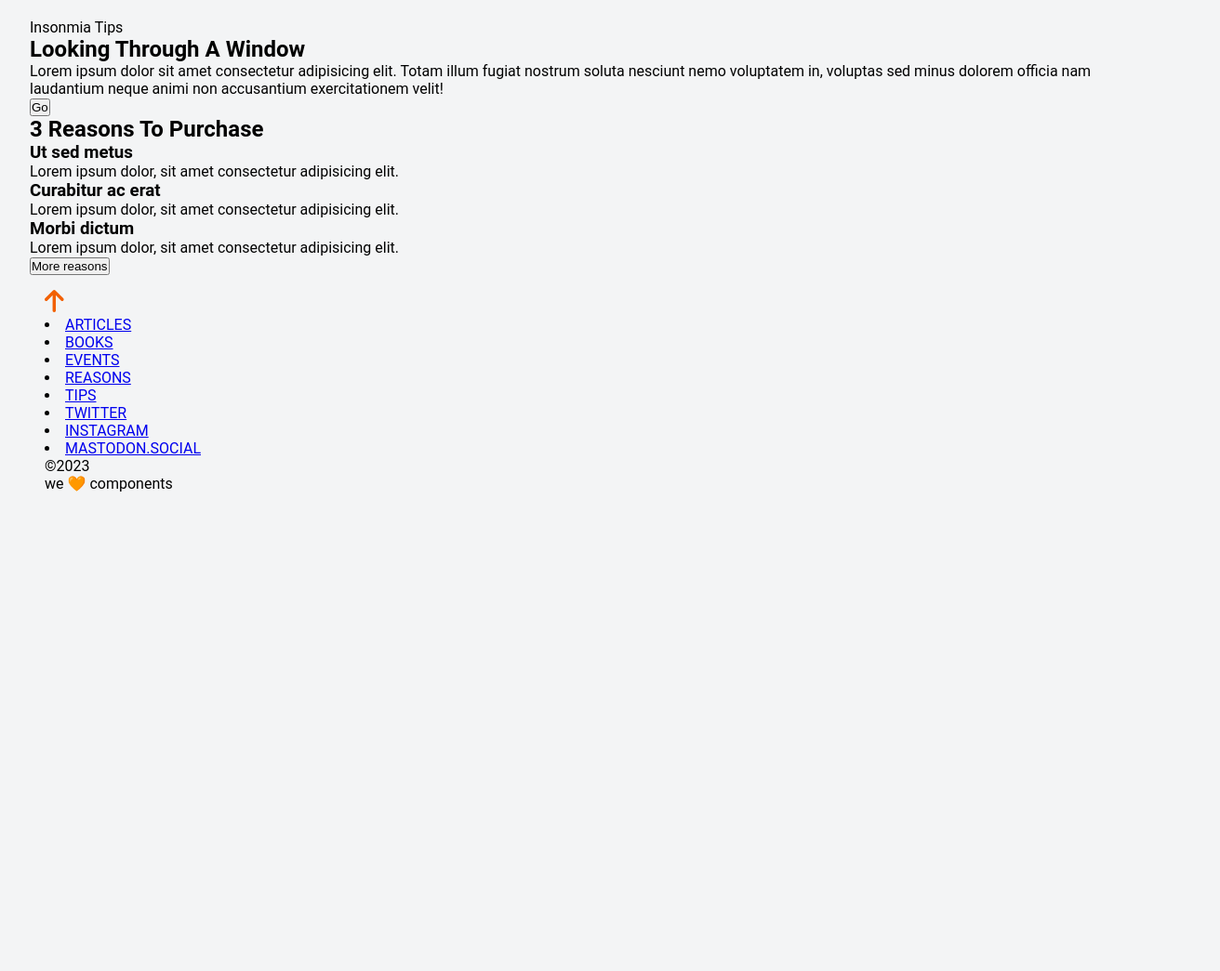
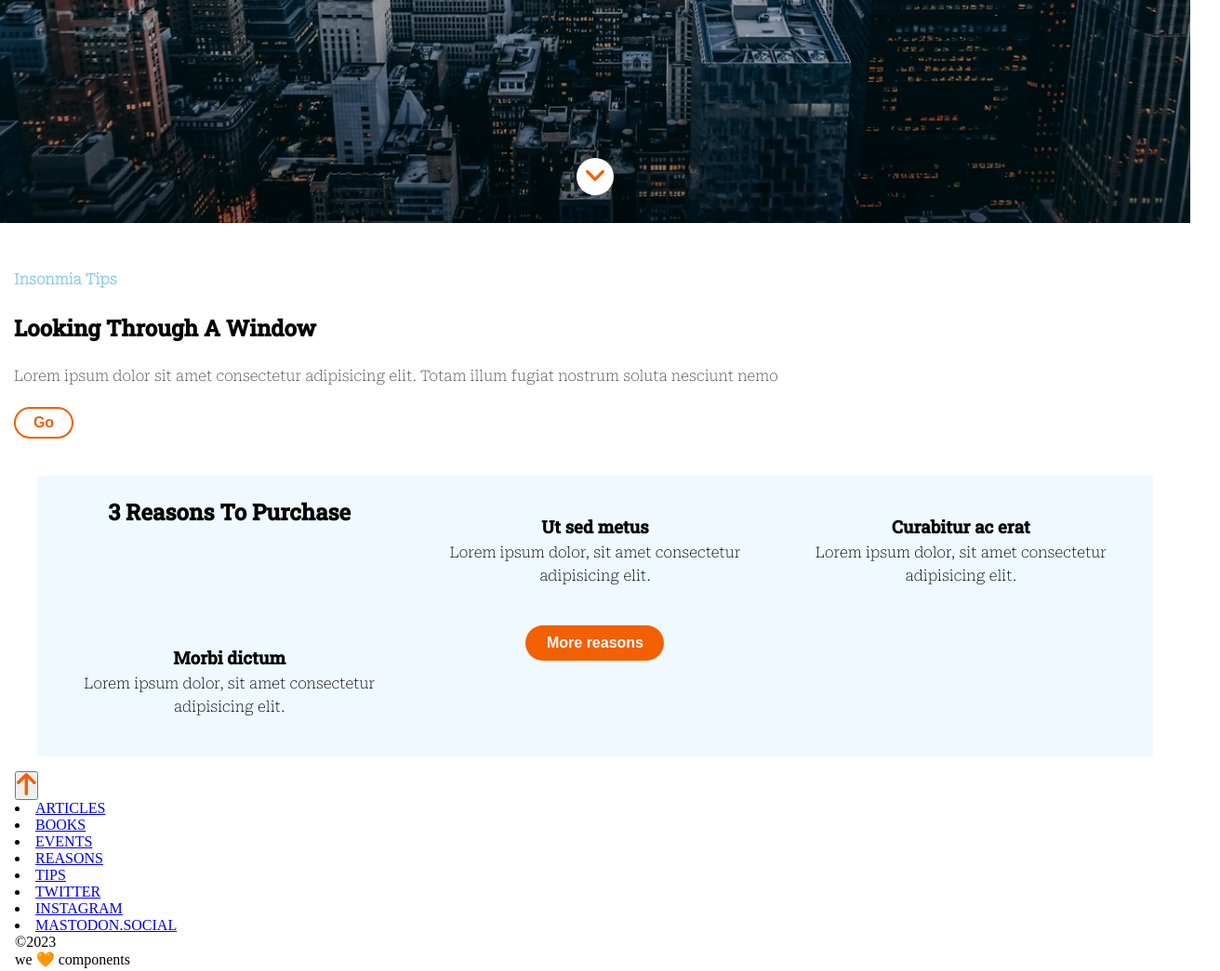
Before and after one commit to AntiaNavajasGarrido/css-web-app, a website built with Vite: page src/index.html in a window 1280 px wide. Shown: the part 560-1605 px from the top of the page at 93% size, 1312 px wide, since content can reach past the window. Before the commit the page ends 1106 px from the top, so only its background shows below. Built offline with nearby package versions, Linux system fonts and the light colour scheme.

Commit message:
second commit

```diff
--- a/src/partials/footer.html
+++ b/src/partials/footer.html
@@ -2,7 +2,7 @@
 
   <div>
 
-    <img src="/images/ico-arrow.svg" alt="arrow" />
+    <button><img src="/images/ico-arrow.svg" alt="arrow" /></button>
 
   </div>
 
--- a/src/partials/header.html
+++ b/src/partials/header.html
@@ -10,9 +10,14 @@
 
     </section>
 
-    <section class="menu"><img src="./images/ico-menu.svg" alt="menu" /></section>
+    <div class="hamburguer">
+      <section class="menu"><a href="https://adalab.es"><img src="./images/ico-menu.svg" alt="menu" /></a></section>
+    </div>
 
-    <section class="scrollDown"><img src="./images/ico-scroll-down.svg" alt="scrollDown" /></section>
+    <div class="scroll">
+      <section class="scrollDown"><a href="#reasons"><img src="./images/ico-scroll-down.svg"
+            alt="scrollDown" /></a></section>
+    </div>
 
   </div>
 
--- a/src/partials/main.html
+++ b/src/partials/main.html
@@ -1,22 +1,21 @@
 <main>
 
-  <div>
+  <div class="insomniaTips">
 
-    <p>Insonmia Tips</p>
+    <p class="p1">Insonmia Tips</p>
 
-    <h2>Looking Through A Window</h2>
+    <h2 class="title1">Looking Through A Window</h2>
 
     <p>Lorem ipsum dolor sit amet consectetur adipisicing elit. Totam illum fugiat nostrum soluta nesciunt nemo
-      voluptatem in, voluptas sed minus dolorem officia nam laudantium neque animi non accusantium exercitationem velit!
     </p>
 
-    <button>Go</button>
+    <div class="btnGo"><button class="btn">Go</button></div>
 
   </div>
 
-  <div>
+  <div class="reasons">
 
-    <h2>3 Reasons To Purchase</h2>
+    <h2 class="title2">3 Reasons To Purchase</h2>
 
     <section>
       <h3>Ut sed metus</h3>
@@ -33,7 +32,9 @@
       <p>Lorem ipsum dolor, sit amet consectetur adipisicing elit.</p>
     </section>
 
-    <button>More reasons</button>
+    <div>
+      <button class="btnMore">More reasons</button>
+    </div>
 
   </div>
 
--- a/src/scss/layout/_header.scss
+++ b/src/scss/layout/_header.scss
@@ -1,6 +1,12 @@
 :root {
   --roboto-slab: 'Roboto Slab', serif;
   --roboto: 'Roboto Serif', serif;
+}
+
+body,
+html {
+  margin: 0;
+  padding: 0;
 }
 
 .page__header {
@@ -10,9 +16,8 @@
   background-repeat: no-repeat;
   background-size: cover;
   background-position: center;
-  height: 500px;
+  height: 100vh;
   position: relative;
-}
 
   .hero {
     display: flex;
@@ -21,17 +26,51 @@
     color: white;
     text-align: center;
     position: absolute;
-  top: 70%;
+    top: 60%;
     left: 50%;
     transform: translate(-50%, -50%);
-}
 
     .anonymousProxy {
       font-family: var(--roboto-slab);
       font-weight: bold;
+      margin-bottom: 15px;
+      font-size: 42px;
     }
 
     .description1 {
       font-family: var(--roboto);
+    }
+  }
 
+  .scroll {
+    display: flex;
+    justify-content: center;
+    align-items: center;
+    width: 40px;
+    height: 40px;
+    background-color: white;
+    border-radius: 50%;
+    position: absolute;
+    bottom: 0;
+    left: 50%;
+    transform: translateX(-50%);
+    margin-bottom: 30px;
+    cursor: pointer;
+
+    .scroll img {
+      width: 40px;
+      height: auto;
     }
+  }
+
+  .hamburguer {
+    background-color: #0271bc;
+    display: flex;
+    justify-content: center;
+    align-items: center;
+    width: 44px;
+    height: 44px;
+    cursor: pointer;
+    position: fixed;
+    }
+}
--- a/src/scss/layout/_page.scss
+++ b/src/scss/layout/_page.scss
@@ -1,6 +1,90 @@
+:root {
+  --roboto-slab: 'Roboto Slab', serif;
+  --roboto: 'Roboto Serif', serif;
+}
+
 body {
-  padding: 2rem;
-  height: 100vh;
-  background-color: $color-bg;
-  font-family: $font-main;
+  margin: 0;
+  padding: 0;
+  width: 100vw;
 }
+
+h2, h3 {
+  font-family: var(--roboto-slab);
+}
+
+.insomniaTips {
+  padding-right: 15px;
+  padding-left: 15px;
+  padding-bottom: 40px;
+  line-height: 1.6;
+  font-family: var(--roboto);
+
+    .p1 {
+      color: #8ccbea;
+      font-weight: bold;
+    }
+
+    p {
+      color: #4a4a4a;
+      margin-top: 20px;
+      margin-bottom: 20px;
+    }
+
+    .btnGo {
+      border-radius: 20px;
+      border: 2px solid #f26002;
+      background-color: white;
+      padding: 10px 20px;
+      height: 34px;
+      width: 64px;
+      display: flex;
+      justify-content: center;
+      cursor: pointer;
+
+      .btn{
+        background: none;
+        border: none;
+        color: #f26002;
+        display: flex;
+        justify-content: center;
+        align-items: center;
+        font-size: 16px;
+        font-weight: bold;
+
+      }
+    }
+}
+
+.reasons {
+  display: grid;
+  grid-template-columns: repeat(auto-fit, minmax(300px, 1fr));
+  gap: 20px;
+  padding: 20px;
+  max-width: 1200px;
+  margin: 0 auto;
+  text-align: center;
+  background-color: #eff9ff;
+  line-height: 1.6;
+}
+
+.reasons section{
+  padding: 20px;
+  border-radius: 8px;
+
+    p {
+      font-family: var(--roboto);
+    }
+}
+
+.btnMore {
+  width: 149px;
+  font-size: 16px;
+  font-weight: bold;
+  padding: 10px 20px;
+  background-color: #f26002;
+  color: white;
+  border: none;
+  border-radius: 20px;
+  cursor: pointer;
+}
```
Also changed, not shown: docs/index.html (+18 -6 lines). Lines whose indentation alone changed are shown as unchanged.
